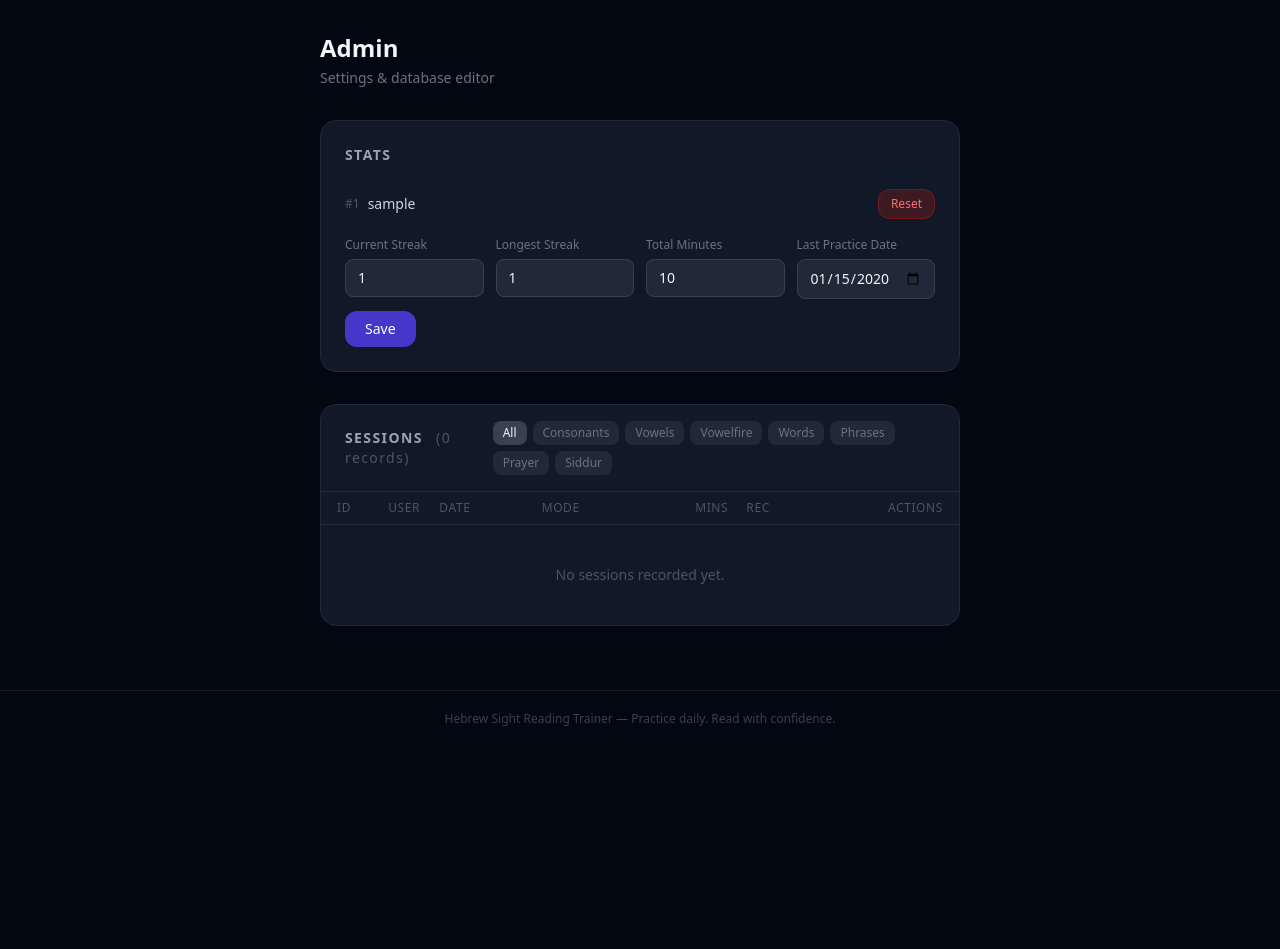
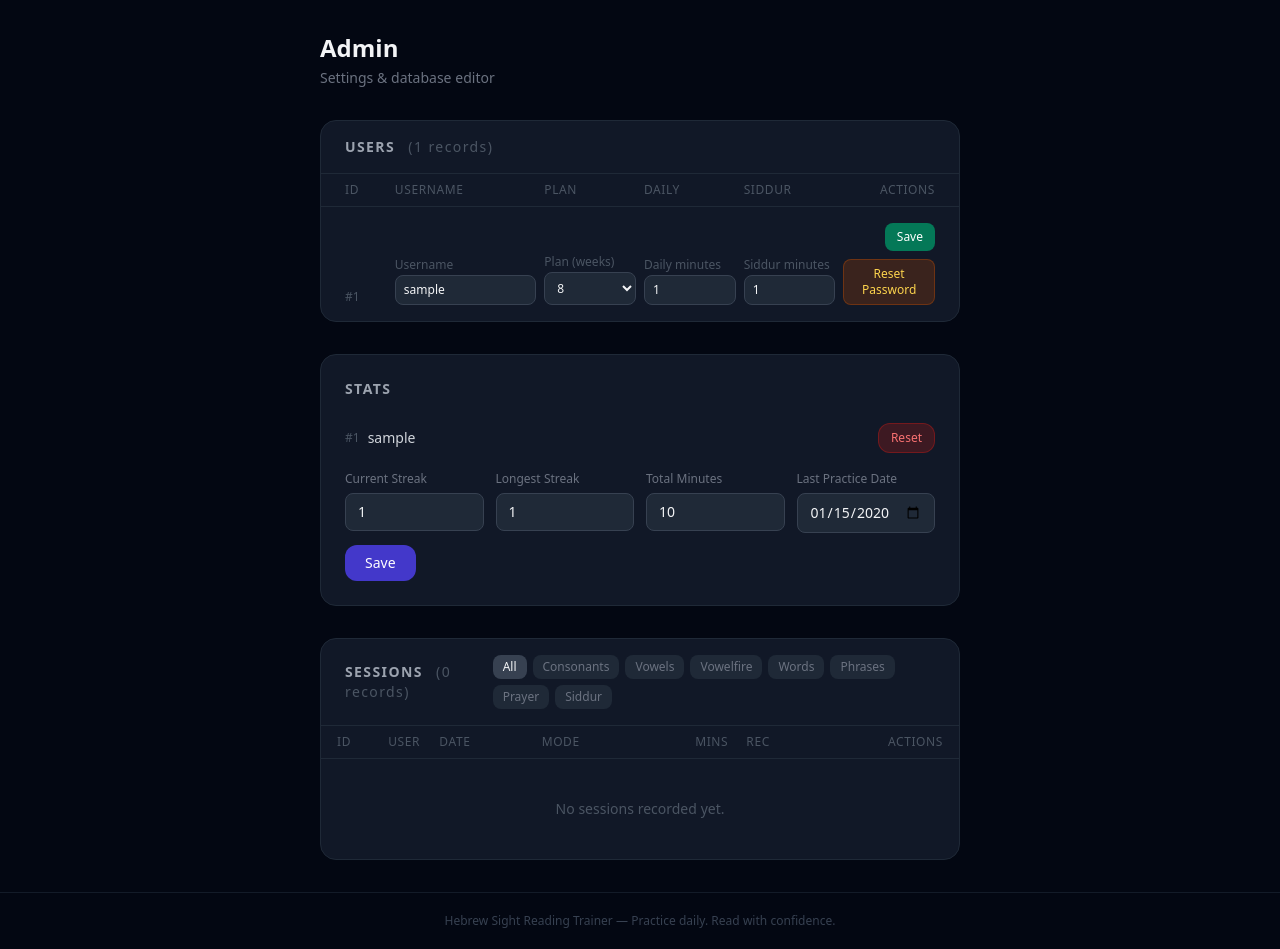
Before and after one commit to JPKell/hebrewTrainer, a Flask app: page /admin in a window 1280 px wide. Shown: the part 53-1002 px from the top of the page. Before the commit the page ends 779 px from the top, so only its background shows below. Run offline with Flask 3, Linux system fonts and the light colour scheme; the visitor is signed in with stand-in values (Sample User, id 1); tables that the repository leaves empty hold one stand-in row (values such as "Sample post"); some libraries are stand-ins or nearby versions; some web fonts are replaced.

Commit message:
user admin

```diff
--- a/app.py
+++ b/app.py
@@ -1495,7 +1495,53 @@ def admin():
         sessions=sessions_all,
         users_stats=users_stats,
         modes=modes,
+        users=all_users,
     )
+
+
+@app.route("/admin/user/<int:user_id>/edit", methods=["POST"])
+@admin_required
+def admin_edit_user(user_id):
+    user = User.query.get_or_404(user_id)
+    username = request.form.get("username", "").strip()
+    plan_weeks = request.form.get("plan_weeks", type=int)
+    daily_minutes = request.form.get("daily_minutes", type=int, default=0) or 0
+    siddur_minutes = request.form.get("siddur_minutes", type=int, default=0) or 0
+
+    if not username:
+        flash("Username cannot be empty.", "error")
+        return redirect(url_for("admin"))
+    existing = User.query.filter(User.username == username, User.id != user.id).first()
+    if existing:
+        flash("That username is already taken.", "error")
+        return redirect(url_for("admin"))
+    if plan_weeks not in (8, 12, 16):
+        flash("Invalid plan length.", "error")
+        return redirect(url_for("admin"))
+    if daily_minutes < 0 or siddur_minutes < 0:
+        flash("Minutes cannot be negative.", "error")
+        return redirect(url_for("admin"))
+    if siddur_minutes > daily_minutes > 0:
+        flash("Siddur time cannot exceed total daily time.", "error")
+        return redirect(url_for("admin"))
+
+    user.username = username
+    user.plan_weeks = plan_weeks
+    user.daily_minutes = daily_minutes
+    user.siddur_minutes = siddur_minutes
+    db.session.commit()
+    flash(f"User {user.username} updated.", "success")
+    return redirect(url_for("admin"))
+
+
+@app.route("/admin/user/<int:user_id>/reset_password", methods=["POST"])
+@admin_required
+def admin_reset_user_password(user_id):
+    user = User.query.get_or_404(user_id)
+    user.set_password("password123")
+    db.session.commit()
+    flash(f"Password reset for {user.username}.", "success")
+    return redirect(url_for("admin"))
 
 
 @app.route("/admin/session/<int:session_id>/edit", methods=["POST"])
--- a/templates/admin.html
+++ b/templates/admin.html
@@ -9,6 +9,79 @@
   <div>
     <h1 class="text-2xl font-bold text-gray-100">Admin</h1>
     <p class="text-gray-500 text-sm mt-1">Settings &amp; database editor</p>
+  </div>
+
+  <!-- ── Stats Editor ──────────────────────────────────────────────────────── -->
+  <div class="bg-gray-900 rounded-2xl border border-gray-800 overflow-hidden">
+    <div class="px-6 py-4 border-b border-gray-800 flex items-center justify-between">
+      <h2 class="text-sm font-semibold text-gray-400 uppercase tracking-widest">
+        Users
+        <span class="ml-2 text-gray-600 normal-case font-normal">({{ users | length }} records)</span>
+      </h2>
+    </div>
+
+    <!-- Table header -->
+    <div class="hidden sm:grid grid-cols-12 gap-2 px-6 py-2 text-xs text-gray-600 uppercase tracking-wider border-b border-gray-800">
+      <div class="col-span-1">ID</div>
+      <div class="col-span-3">Username</div>
+      <div class="col-span-2">Plan</div>
+      <div class="col-span-2">Daily</div>
+      <div class="col-span-2">Siddur</div>
+      <div class="col-span-2 text-right">Actions</div>
+    </div>
+
+    <!-- User rows -->
+    <div class="divide-y divide-gray-800/60">
+      {% for u in users %}
+      <form method="POST" action="/admin/user/{{ u.id }}/edit"
+            class="px-6 py-4 grid grid-cols-12 gap-2 items-end">
+        <div class="col-span-12 sm:col-span-1 text-xs text-gray-600">#{{ u.id }}</div>
+        <div class="col-span-12 sm:col-span-3">
+          <label class="text-xs text-gray-600">Username</label>
+          <input type="text" name="username" value="{{ u.username }}"
+                 class="w-full bg-gray-800 border border-gray-700 rounded-lg px-2 py-1.5
+                        text-gray-100 text-xs focus:outline-none focus:border-indigo-500">
+        </div>
+        <div class="col-span-6 sm:col-span-2">
+          <label class="text-xs text-gray-600">Plan (weeks)</label>
+          <select name="plan_weeks"
+                  class="w-full bg-gray-800 border border-gray-700 rounded-lg px-2 py-1.5
+                         text-gray-100 text-xs focus:outline-none focus:border-indigo-500">
+            {% for w in [8, 12, 16] %}
+            <option value="{{ w }}" {% if u.plan_weeks == w %}selected{% endif %}>{{ w }}</option>
+            {% endfor %}
+          </select>
+        </div>
+        <div class="col-span-6 sm:col-span-2">
+          <label class="text-xs text-gray-600">Daily minutes</label>
+          <input type="number" min="0" name="daily_minutes" value="{{ u.daily_minutes }}"
+                 class="w-full bg-gray-800 border border-gray-700 rounded-lg px-2 py-1.5
+                        text-gray-100 text-xs focus:outline-none focus:border-indigo-500">
+        </div>
+        <div class="col-span-6 sm:col-span-2">
+          <label class="text-xs text-gray-600">Siddur minutes</label>
+          <input type="number" min="0" name="siddur_minutes" value="{{ u.siddur_minutes }}"
+                 class="w-full bg-gray-800 border border-gray-700 rounded-lg px-2 py-1.5
+                        text-gray-100 text-xs focus:outline-none focus:border-indigo-500">
+        </div>
+        <div class="col-span-12 sm:col-span-2 flex flex-wrap justify-end gap-2">
+          <button type="submit"
+                  class="text-xs px-3 py-1.5 bg-emerald-700 hover:bg-emerald-600 text-white
+                         rounded-lg transition-colors">
+            Save
+          </button>
+          <button type="submit" formaction="/admin/user/{{ u.id }}/reset_password" formmethod="POST"
+                  onclick="return confirm('Reset password for {{ u.username }} to password123?')"
+                  class="text-xs px-3 py-1.5 bg-amber-900/40 hover:bg-amber-800/60 text-amber-300
+                         rounded-lg transition-colors border border-amber-800/60">
+            Reset Password
+          </button>
+        </div>
+      </form>
+      {% else %}
+      <div class="px-6 py-10 text-center text-gray-600 text-sm">No users found.</div>
+      {% endfor %}
+    </div>
   </div>
 
   <!-- ── Stats Editor ──────────────────────────────────────────────────────── -->
```
